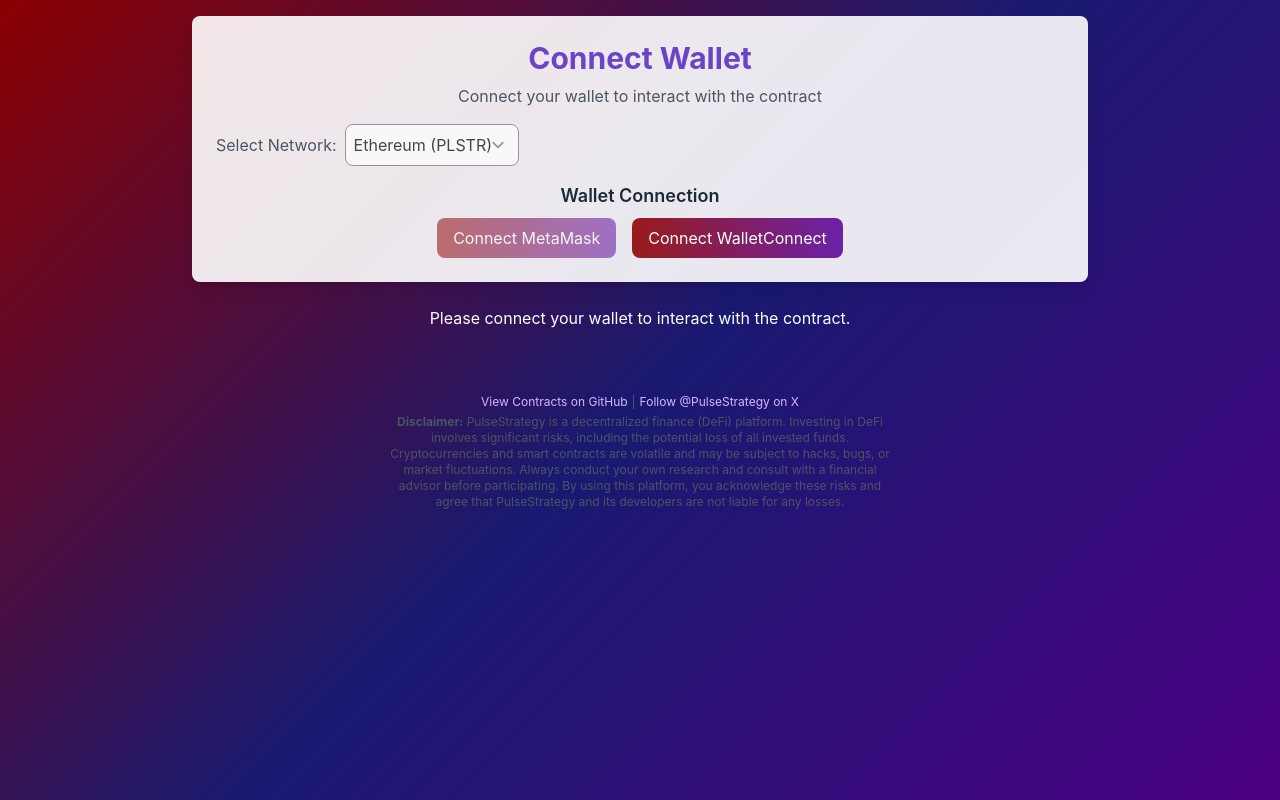
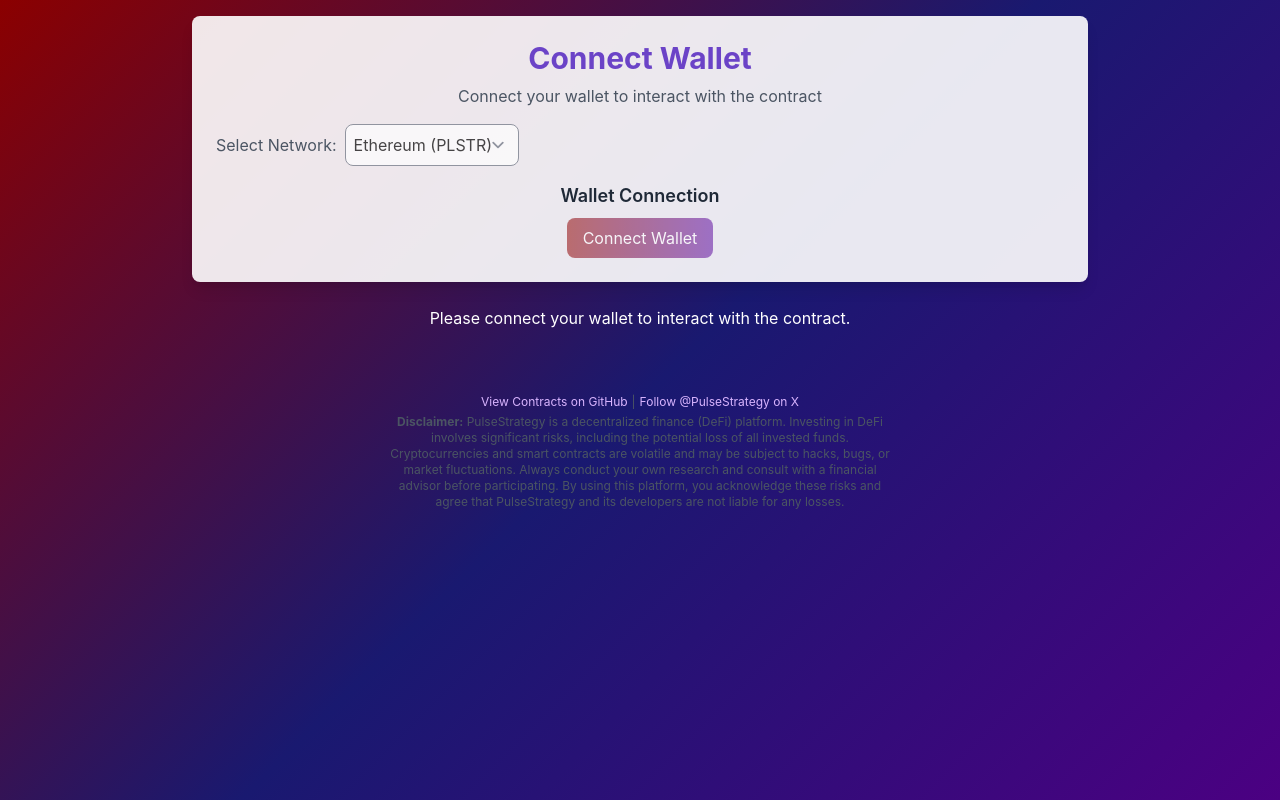
Before and after one commit to KeepsItCrypt0/Pulse-Strategy-frontend22, a React (Vite) app: page / in a window 1280 px wide. Built offline with nearby package versions, Linux system fonts and the light colour scheme.

Commit message:
Update ConnectWallet.jsx

```diff
--- a/src/components/ConnectWallet.jsx
+++ b/src/components/ConnectWallet.jsx
@@ -1,107 +1,21 @@
 // src/components/ConnectWallet.jsx
-import { useState, useEffect } from "react";
-import EthereumProvider from "@walletconnect/ethereum-provider";
-import Web3 from "web3";
+import { useState } from "react";
 
-const ConnectWallet = ({ account, web3, contractAddress, chainId, setWeb3, setAccount, setChainId }) => {
+const ConnectWallet = ({ account, web3, contractAddress, chainId }) => {
   const [connecting, setConnecting] = useState(false);
-  const [connectionType, setConnectionType] = useState(null); // Track MetaMask or WalletConnect
 
-  // Initialize WalletConnect provider
-  const initWalletConnect = async () => {
-    try {
-      const provider = await EthereumProvider.init({
-        projectId: "dfa53b26ebcaa8d274b2a7f6ddc66cb0", // Your provided WalletConnect Project ID
-        chains: [1, 369], // Supported chain IDs (Ethereum and PulseChain)
-        showQrModal: true, // Show QR code for mobile wallet connection
-        methods: ["eth_sendTransaction", "eth_sign", "personal_sign", "eth_requestAccounts"],
-        events: ["chainChanged", "accountsChanged"],
-      });
-      return provider;
-    } catch (error) {
-      console.error("Failed to initialize WalletConnect:", error);
-      return null;
-    }
-  };
-
-  // Connect via MetaMask
-  const connectMetaMask = async () => {
-    if (!window.ethereum) {
-      console.error("MetaMask not detected");
-      return false;
-    }
+  const connectWallet = async () => {
+    if (!web3) return;
     setConnecting(true);
     try {
-      await window.ethereum.request({ method: "eth_requestAccounts" });
-      const web3Instance = new Web3(window.ethereum);
-      const accounts = await web3Instance.eth.getAccounts();
-      const chainIdNum = Number(await web3Instance.eth.getChainId());
-      setWeb3(web3Instance);
-      setAccount(accounts[0]);
-      setChainId(chainIdNum);
-      setConnectionType("MetaMask");
-      return true;
+      await web3.eth.requestAccounts();
+      window.location.reload();
     } catch (error) {
-      console.error("MetaMask connection failed:", error);
-      return false;
+      console.error("Wallet connection failed:", error);
     } finally {
       setConnecting(false);
     }
   };
-
-  // Connect via WalletConnect
-  const connectWalletConnect = async () => {
-    setConnecting(true);
-    try {
-      const provider = await initWalletConnect();
-      if (!provider) throw new Error("WalletConnect initialization failed");
-      await provider.enable(); // Connect and show QR code
-      const web3Instance = new Web3(provider);
-      const accounts = await web3Instance.eth.getAccounts();
-      const chainIdNum = Number(await web3Instance.eth.getChainId());
-      setWeb3(web3Instance);
-      setAccount(accounts[0]);
-      setChainId(chainIdNum);
-      setConnectionType("WalletConnect");
-      // Listen for WalletConnect events
-      provider.on("accountsChanged", (accounts) => {
-        setAccount(accounts[0] || null);
-      });
-      provider.on("chainChanged", (newChainId) => {
-        setChainId(Number(newChainId));
-      });
-      provider.on("disconnect", () => {
-        setAccount(null);
-        setChainId(null);
-        setConnectionType(null);
-      });
-      return true;
-    } catch (error) {
-      console.error("WalletConnect connection failed:", error);
-      return false;
-    } finally {
-      setConnecting(false);
-    }
-  };
-
-  // Handle account and chain changes for MetaMask
-  useEffect(() => {
-    if (connectionType === "MetaMask" && window.ethereum) {
-      const handleAccountsChanged = (accounts) => {
-        setAccount(accounts[0] || null);
-      };
-      const handleChainChanged = (newChainId) => {
-        setChainId(Number(newChainId));
-        window.location.reload(); // Reload to ensure contract compatibility
-      };
-      window.ethereum.on("accountsChanged", handleAccountsChanged);
-      window.ethereum.on("chainChanged", handleChainChanged);
-      return () => {
-        window.ethereum.removeListener("accountsChanged", handleAccountsChanged);
-        window.ethereum.removeListener("chainChanged", handleChainChanged);
-      };
-    }
-  }, [connectionType, setAccount, setChainId]);
 
   const explorerUrl = chainId === 1 ? "https://etherscan.io" : "https://scan.pulsechain.com";
 
@@ -110,9 +24,7 @@ const ConnectWallet = ({ account, web3, contractAddress, chainId, setWeb3, setAc
       <h2 className="text-lg font-semibold text-gray-800">Wallet Connection</h2>
       {account ? (
         <>
-          <p className="text-gray-600">
-            Connected: {account.slice(0, 6)}...{account.slice(-4)} ({connectionType})
-          </p>
+          <p className="text-gray-600">Connected: {account.slice(0, 6)}...{account.slice(-4)}</p>
           <p className="text-gray-600">
             {chainId === 1 ? "PLSTR" : "xBOND"} Contract:{" "}
             <a
@@ -127,22 +39,13 @@ const ConnectWallet = ({ account, web3, contractAddress, chainId, setWeb3, setAc
           </p>
         </>
       ) : (
-        <div className="flex justify-center gap-4 mt-2">
-          <button
-            onClick={connectMetaMask}
-            disabled={connecting || !window.ethereum}
-            className="btn-primary"
-          >
-            {connecting && connectionType === "MetaMask" ? "Connecting..." : "Connect MetaMask"}
-          </button>
-          <button
-            onClick={connectWalletConnect}
-            disabled={connecting}
-            className="btn-primary"
-          >
-            {connecting && connectionType === "WalletConnect" ? "Connecting..." : "Connect WalletConnect"}
-          </button>
-        </div>
+        <button
+          onClick={connectWallet}
+          disabled={connecting || !web3}
+          className="btn-primary mt-2"
+        >
+          {connecting ? "Connecting..." : "Connect Wallet"}
+        </button>
       )}
     </div>
   );
```
